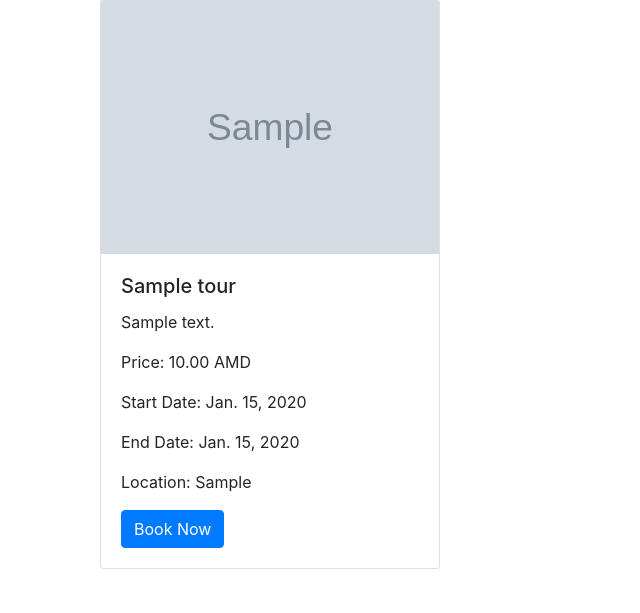
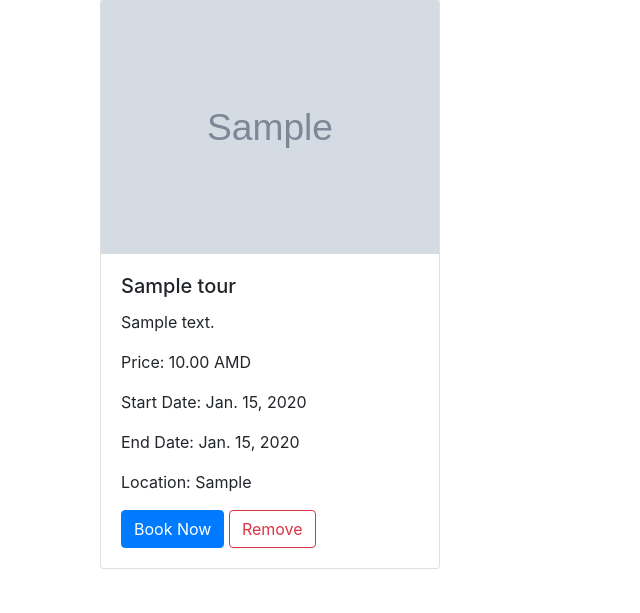
Before and after one commit to gevorgharutyunyan/guideMe, a Django app: page /tours/wishlist/ in a window 1280 px wide. Shown: the part 187-800 px from the top of the page, without its empty margins (0-640 px from the left). Run offline with Django 4.2, Linux system fonts and the light colour scheme; a user stored in the database is signed in; tables that the repository leaves empty hold one stand-in row (values such as "Sample post"); grey boxes marked "Sample" are stand-in pictures; some libraries are stand-ins or nearby versions.

Commit message:
To delete wishlist tours also added

```diff
--- a/tours/templates/tours/tourist_wishlist.html
+++ b/tours/templates/tours/tourist_wishlist.html
@@ -24,6 +24,7 @@
                     <p class="card-text">End Date: {{ wishlist.tour.availability_end }}</p>
                     <p class="card-text">Location: {{ wishlist.tour.location }}</p>
                     <a href="{% url 'tours:book_tour' wishlist.tour.id %}" class="btn btn-primary">Book Now</a>
+                    <a href="{% url 'tours:remove_wishlist' wishlist.tour.id %}" class="btn btn-outline-danger"> Remove </a>
                 </div>
             </div>
         </div>
--- a/tours/urls.py
+++ b/tours/urls.py
@@ -18,5 +18,6 @@ urlpatterns = [
     path('cancel_booking/<int:booking_id>/', views.cancel_booking, name='cancel_booking'),
     path('wishlist/add/<int:tour_id>/', views.add_to_wishlist, name='add_to_wishlist'),
     path('wishlist/', views.tourist_wishlist, name='tourist_wishlist'),
+    path('remove_wishlist/<int:tour_id>/', views.remove_wishlist, name='remove_wishlist'),
 
 ]
--- a/tours/views.py
+++ b/tours/views.py
@@ -224,3 +224,8 @@ def add_to_wishlist(request, tour_id):
 def tourist_wishlist(request):
     wishlist_tours = request.user.profile.wishlist.all()
     return render(request, 'tours/tourist_wishlist.html', {'wishlist_tours': wishlist_tours})
+
+def remove_wishlist(request, tour_id):
+    wishlist_item = get_object_or_404(Wishlist, user=request.user.profile, tour_id=tour_id)
+    wishlist_item.delete()
+    return redirect('tours:tourist_wishlist')
```
